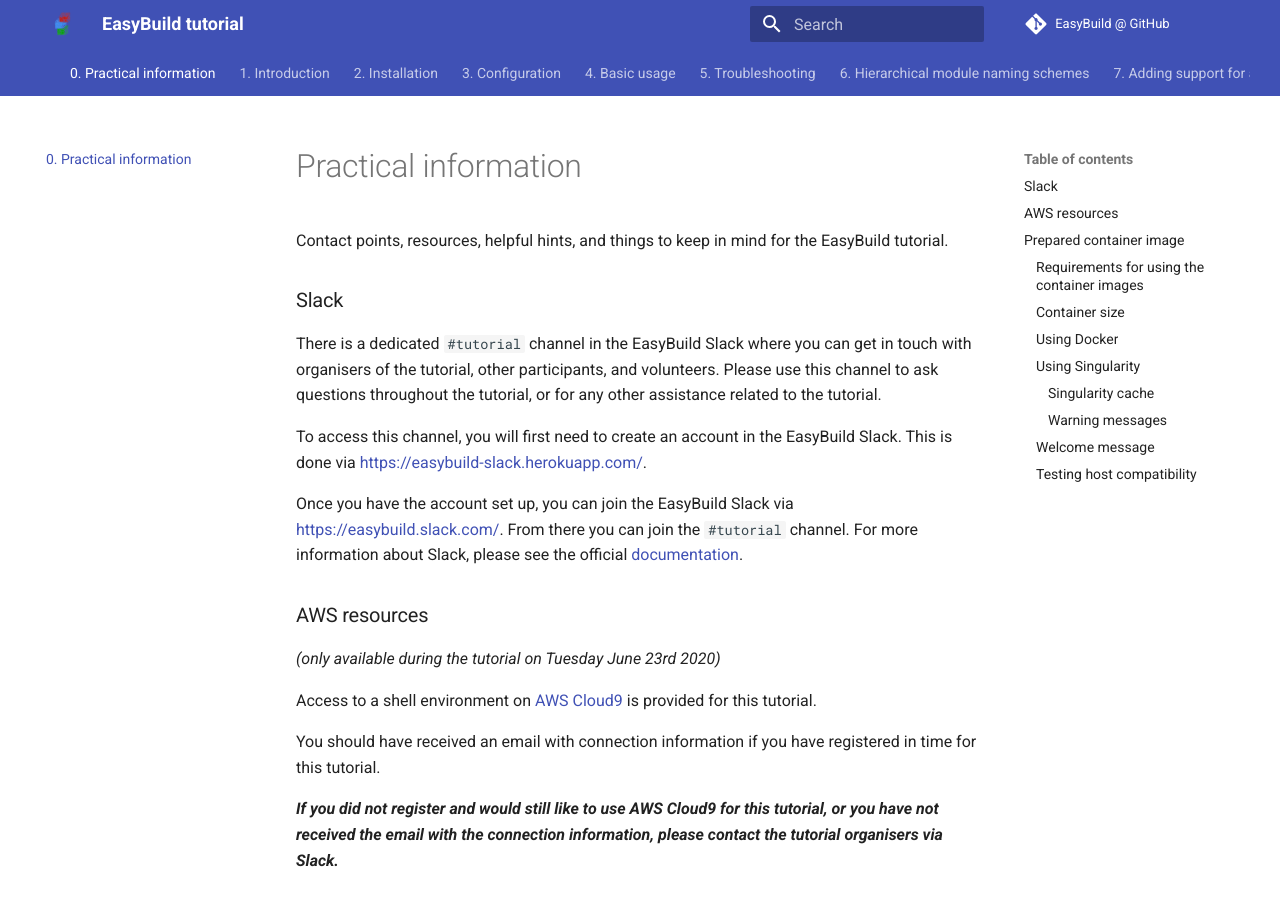
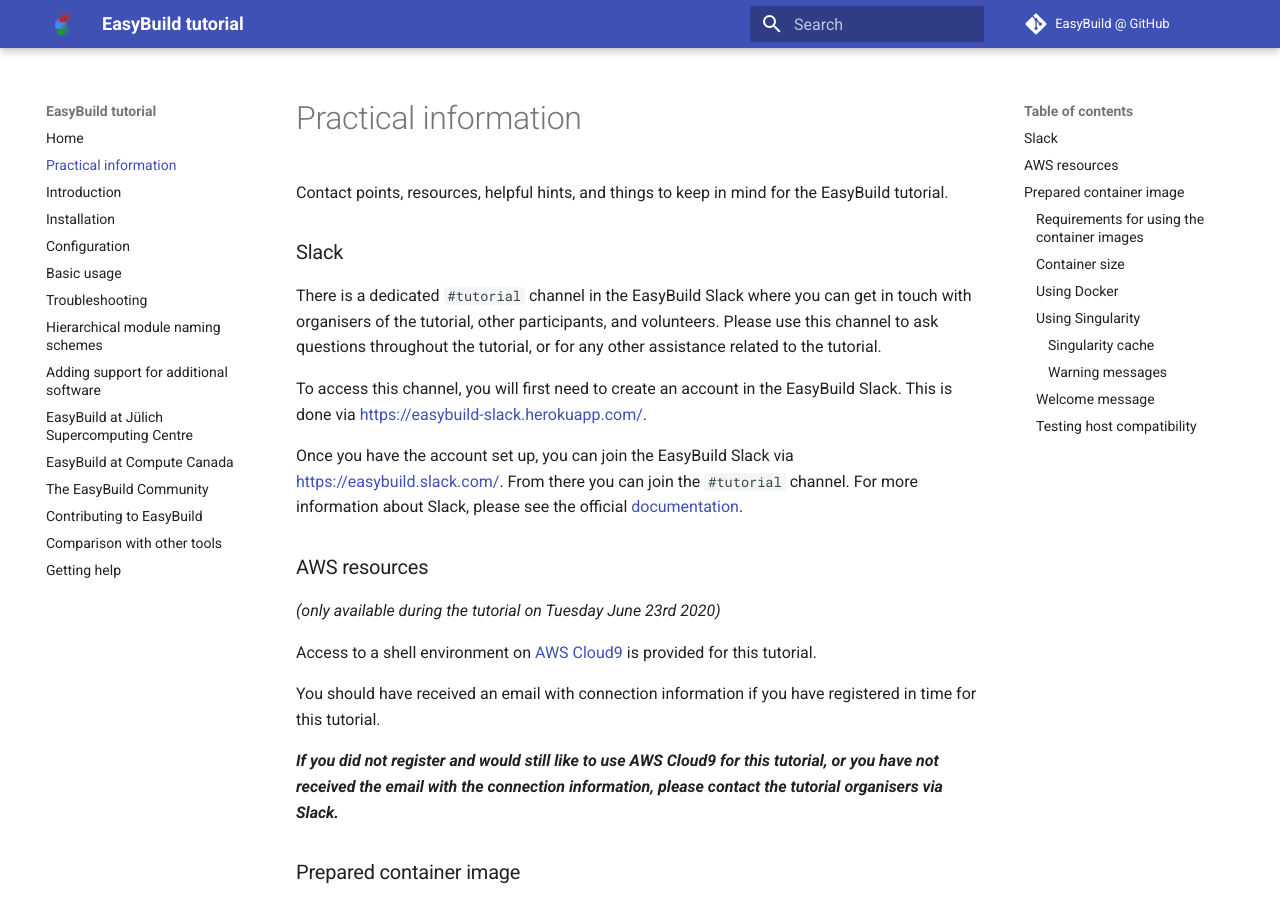
Before and after one commit to easybuilders/easybuild-tutorial, an MkDocs documentation site: the page built from docs/practical_information/README.md, in a window 1280 px wide and 900 px high. Built offline with MkDocs 1.6.1 and Material for MkDocs 9.7.7, drawn with Linux system fonts in a browser that asks for light colours.

Commit message:
disable tabs, remove numbers in tutorial parts, add Markus as contributor

```diff
--- a/mkdocs.yml
+++ b/mkdocs.yml
@@ -7,26 +7,25 @@
   logo: img/easybuild_logo.png
   features:
       - instant
-      - tabs
 repo_name: EasyBuild @ GitHub
 repo_url: https://github.com/easybuilders
 edit_uri: easybuild-tutorial/edit/master/docs
 nav:
-  - "": index.md
-  - 0. Practical information: practical_information/README.md
-  - 1. Introduction: introduction/README.md
-  - 2. Installation: installation/README.md
-  - 3. Configuration: configuration/README.md
-  - 4. Basic usage: basic_usage/README.md
-  - 5. Troubleshooting: troubleshooting/README.md
-  - 6. Hierarchical module naming schemes: hmns/README.md
-  - 7. Adding support for additional software: adding_support_software/README.md
-  - 8. EasyBuild at Jülich Supercomputing Centre: jsc/README.md
-  - 9. EasyBuild at Compute Canada: computecanada/README.md
-  - 10. The EasyBuild Community: community/README.md
-  - 11. Contributing to EasyBuild: contributing/README.md
-  - 12. Comparison with other tools: comparison_other_tools/README.md
-  - 13. Getting help: getting_help/README.md
+  - "Home": index.md
+  - Practical information: practical_information/README.md
+  - Introduction: introduction/README.md
+  - Installation: installation/README.md
+  - Configuration: configuration/README.md
+  - Basic usage: basic_usage/README.md
+  - Troubleshooting: troubleshooting/README.md
+  - Hierarchical module naming schemes: hmns/README.md
+  - Adding support for additional software: adding_support_software/README.md
+  - EasyBuild at Jülich Supercomputing Centre: jsc/README.md
+  - EasyBuild at Compute Canada: computecanada/README.md
+  - The EasyBuild Community: community/README.md
+  - Contributing to EasyBuild: contributing/README.md
+  - Comparison with other tools: comparison_other_tools/README.md
+  - Getting help: getting_help/README.md
 plugins:
   # show revision date at bottom of each page
   - git-revision-date-localized
```
Also changed, not shown: docs/index.md (+1 -0 lines).
